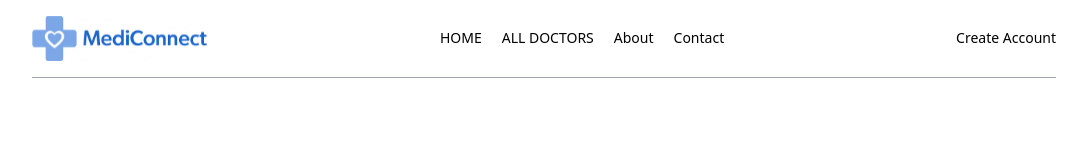
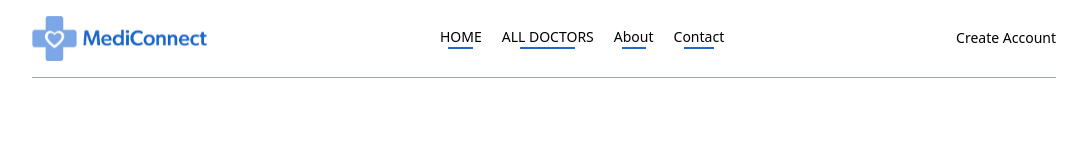
Before and after one commit to Shwetagupta2710/MediConnect, a React (Vite) app in the folder frontend/: page / in a window 1280 px wide. Shown: the top 160 px of the page, without its empty margins (96-1183 px from the left). Built offline with nearby package versions, Linux system fonts and the light colour scheme.

Commit message:
add nav css

```diff
--- a/frontend/src/components/Navbar.jsx
+++ b/frontend/src/components/Navbar.jsx
@@ -8,16 +8,20 @@ const Navbar = () => {
       <img className="w-44 cursor-pointer" src={assets.logo123} alt="Logo" />
       <ul className="hidden md:flex items-start gap-5 font-medium">
         <NavLink to="/">
-          <li>HOME</li>
+          <li className="py1">HOME</li>
+          <hr className="border-none outline-none h-0.5 bg-primary w-3/5 m-auto" />
         </NavLink>
         <NavLink to="/doctors">
-          <li>ALL DOCTORS</li>
+          <li className="py1">ALL DOCTORS</li>
+          <hr className="border-none outline-none h-0.5 bg-primary w-3/5 m-auto" />
         </NavLink>
         <NavLink to="/about">
-          <li>About</li>
+          <li className="py1">About</li>
+          <hr className="border-none outline-none h-0.5 bg-primary w-3/5 m-auto" />
         </NavLink>
         <NavLink to="/contact">
-          <li>Contact</li>
+          <li className="py1">Contact</li>
+          <hr className="border-none outline-none h-0.5 bg-primary w-3/5 m-auto" />
         </NavLink>
       </ul>
       <div>
--- a/frontend/tailwind.config.js
+++ b/frontend/tailwind.config.js
@@ -2,7 +2,11 @@
 export default {
   content: ["./index.html", "./src/**/*.{js,ts,jsx,tsx}"],
   theme: {
-    extend: {},
+    extend: {
+      colors: {
+        primary: "#2168CC",
+      },
+    },
   },
   plugins: [],
 };
```
